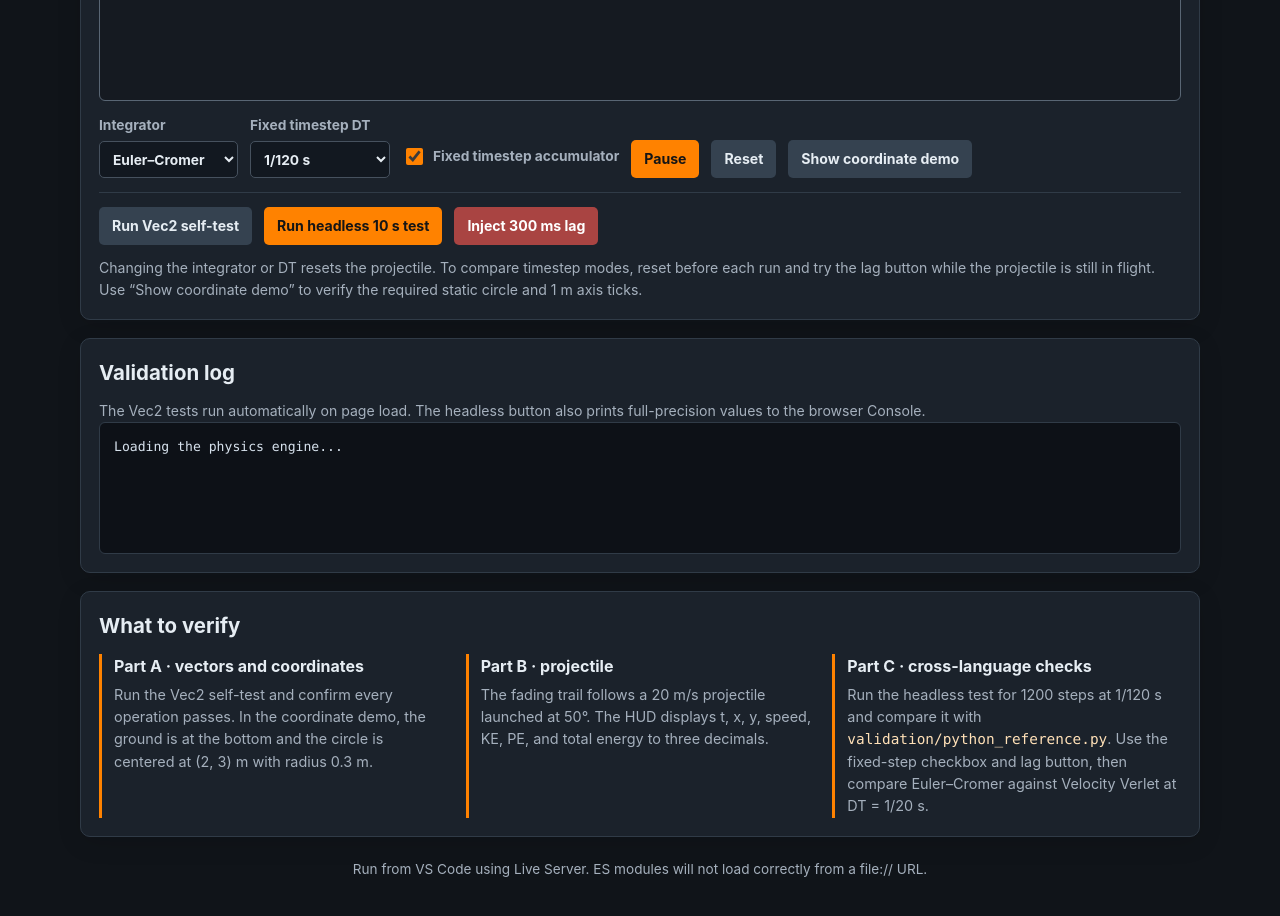
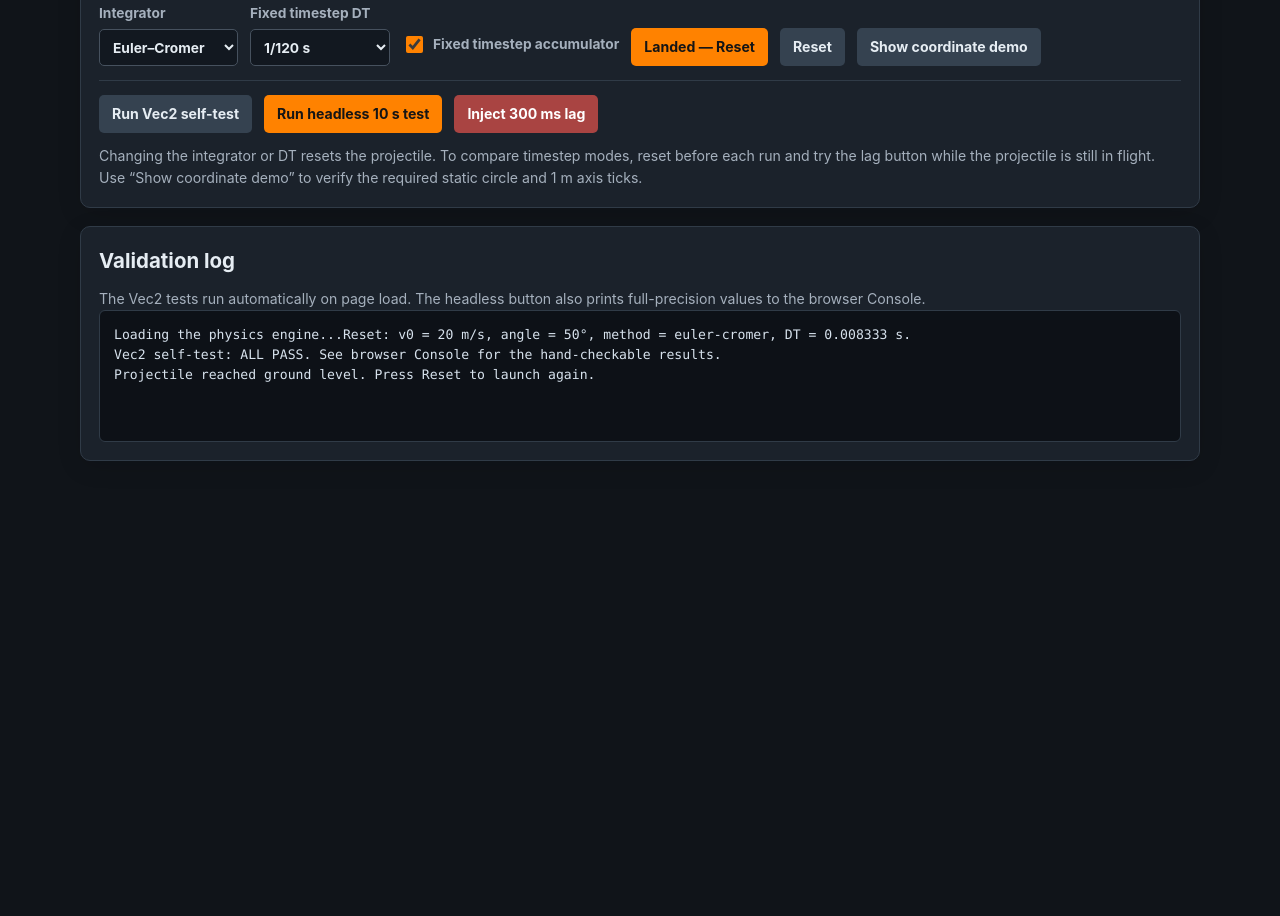
Before and after one commit to tsears1-utk/phys311, a website: page labs/lab08/index.html in a window 1280 px wide. Shown: the part 750-1666 px from the top of the page. After the commit the page ends 1247 px from the top, so only its background shows below. Drawn offline with Linux system fonts and the light colour scheme.

Commit message:
Lab 8 Complete

```diff
--- a/labs/lab08/body.js
+++ b/labs/lab08/body.js
@@ -14,4 +14,12 @@ export class Body {
     this.fixed = fixed;
     this.trail = [];
   }
+
+  clearForce() {
+    this.force.zero();
+  }
+
+  kineticEnergy() {
+    return 0.5 * this.mass * this.vel.lengthSq();
+  }
 }
--- a/labs/lab08/index.html
+++ b/labs/lab08/index.html
@@ -3,15 +3,13 @@
 <head>
   <meta charset="UTF-8">
   <meta name="viewport" content="width=device-width, initial-scale=1">
-  <title>Lab 8 — JavaScript Physics Engine Port</title>
+  <title>Lab 8 — JavaScript Physics Engine </title>
   <link rel="stylesheet" href="style.css">
 </head>
 <body>
   <main class="page">
     <header>
       <p class="eyebrow">PHYSICS 311 · LAB 8</p>
-      <h1>Port Your Integrator to JavaScript</h1>
-      <p class="intro">A browser-based projectile simulation used to test vector math, coordinate transforms, fixed timesteps, interchangeable integrators, and agreement with the Lab 7 Python engine.</p>
     </header>
 
     <section class="card">
@@ -59,17 +57,6 @@
       <p class="hint">The Vec2 tests run automatically on page load. The headless button also prints full-precision values to the browser Console.</p>
       <pre id="log" aria-live="polite">Loading the physics engine...</pre>
     </section>
-
-    <section class="card reading">
-      <h2>What to verify</h2>
-      <div class="checks">
-        <div><h3>Part A · vectors and coordinates</h3><p>Run the Vec2 self-test and confirm every operation passes. In the coordinate demo, the ground is at the bottom and the circle is centered at (2, 3) m with radius 0.3 m.</p></div>
-        <div><h3>Part B · projectile</h3><p>The fading trail follows a 20 m/s projectile launched at 50°. The HUD displays t, x, y, speed, KE, PE, and total energy to three decimals.</p></div>
-        <div><h3>Part C · cross-language checks</h3><p>Run the headless test for 1200 steps at 1/120 s and compare it with <code>validation/python_reference.py</code>. Use the fixed-step checkbox and lag button, then compare Euler–Cromer against Velocity Verlet at DT = 1/20 s.</p></div>
-      </div>
-    </section>
-
-    <footer>Run from VS Code using Live Server. ES modules will not load correctly from a file:// URL.</footer>
   </main>
   <script type="module" src="main.js"></script>
 </body>
--- a/labs/lab08/main.js
+++ b/labs/lab08/main.js
@@ -1,11 +1,11 @@
 "use strict";
 
-import { Vec2 } from "./engine/vec2.js";
-import { Body } from "./engine/body.js";
-import { Gravity } from "./engine/forces.js";
-import { EulerCromer, VelocityVerlet } from "./engine/integrators.js";
-import { World } from "./engine/world.js";
-import { drawCoordinateDemo, drawProjectile } from "./render/renderer.js";
+import { Vec2 } from "./vec2.js";
+import { Body } from "./body.js";
+import { Gravity } from "./forces.js";
+import { EulerCromer, VelocityVerlet } from "./integrators.js";
+import { World } from "./world.js";
+import { drawCoordinateDemo, drawProjectile } from "./renderer.js";
 
 const G = 9.81;
 const V0 = 20.0;
@@ -41,7 +41,7 @@ function makeIntegrator(name) {
 function buildProjectile(methodName) {
   const projectileWorld = new World(makeIntegrator(methodName));
   const projectile = new Body({
-    m: 1.0,
+    mass: 1.0,
     pos: new Vec2(0.0, 0.0),
     vel: new Vec2(V0 * Math.cos(THETA), V0 * Math.sin(THETA)),
     radius: 0.3,
```
